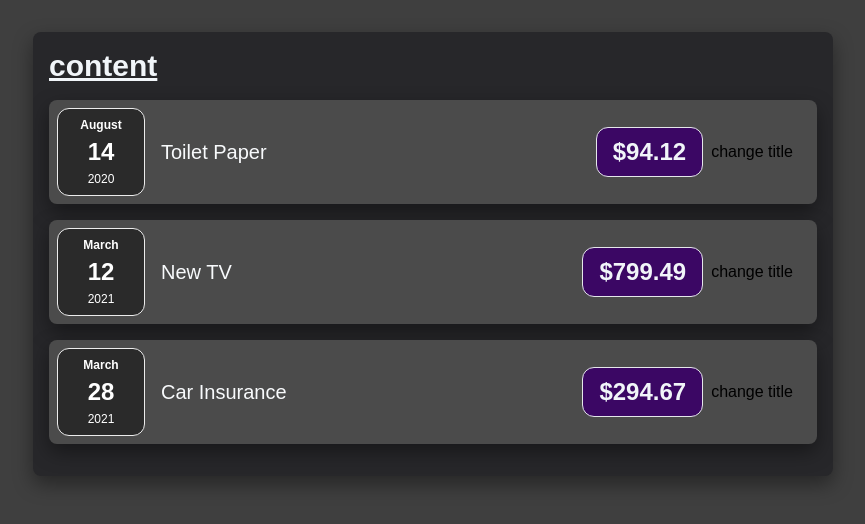
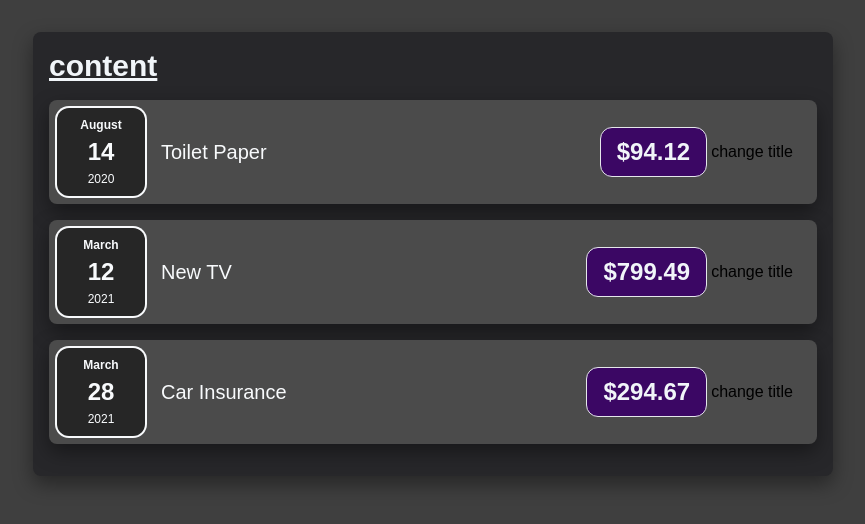
Before and after one commit to sadman59m/Expense-tracker, a React (Create React App) app: page / in a window 1280 px wide. Shown: the top 524 px of the page, without its empty margins (207-1072 px from the left). Built offline with nearby package versions, Linux system fonts and the light colour scheme.

Commit message:
ExpanseDate Css

```diff
--- a/src/components/Expenses/ExpenseDate.css
+++ b/src/components/Expenses/ExpenseDate.css
@@ -1,4 +1,4 @@
-.expense-date {
+/* .expense-date {
   display: flex;
   flex-direction: column;
   width: 5.5rem;
@@ -23,4 +23,27 @@
 .expense-date__day {
   font-size: 1.5rem;
   font-weight: bold;
+} */
+
+.expense-date {
+  @apply flex flex-col
+  justify-center items-center
+  w-[5.5rem] h-[5.5rem]
+  ring-2 ring-slate-50
+  bg-neutral-800 text-slate-50
+  rounded-[12px];
 }
+
+.expense-date__month {
+  @apply text-[0.75rem]
+  font-bold;
+}
+
+.expense-date__day {
+  @apply text-[1.5rem]
+  font-bold;
+}
+
+.expense-date__year {
+  @apply text-[0.75rem];
+}
--- a/src/components/Expenses/ExpenseItem.css
+++ b/src/components/Expenses/ExpenseItem.css
@@ -61,7 +61,7 @@
 
 .expense-item__description {
   @apply flex flex-col-reverse
-  gap-2 mx-4 my-2 items-end justify-start
+  gap-1 mx-4 my-1 items-end justify-start
   sm:flex-row sm:justify-start
   sm:flex-1 sm:items-center;
 }
--- a/src/components/Expenses/Expenses.css
+++ b/src/components/Expenses/Expenses.css
@@ -7,5 +7,7 @@
 } */
 
 .expenses {
-  @apply bg-zinc-800 p-4 mx-auto my-8 w-[50rem] max-w-[95%];
+  @apply bg-zinc-800 p-4
+  mx-auto my-8 w-[50rem]
+  max-w-[95%];
 }
```
